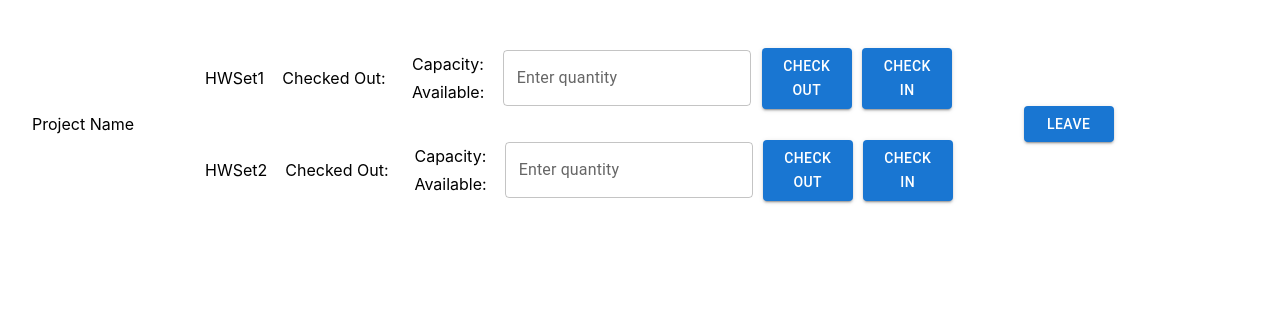
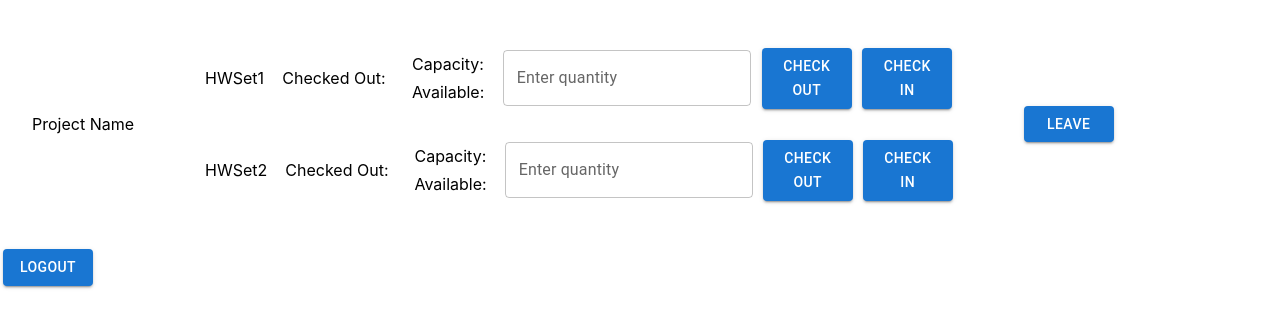
Before and after one commit to singrongchiu/17485_SnackAttack, a React (Create React App) app in the folder react-frontend/: page /Project in a window 1280 px wide. Shown: the top 328 px of the page. Built offline with nearby package versions, Linux system fonts and the light colour scheme; no server answers.

Commit message:
added logout button

```diff
--- a/react-frontend/src/components/Project.js
+++ b/react-frontend/src/components/Project.js
@@ -57,6 +57,10 @@
         navigate("/projectlogin")
     }
 
+    const handleLogOut = () => {
+        navigate("/login")
+    }
+
     // NOTE: FOR NOW, project id is newproject123, project page will pass in project id later
 
     return(
@@ -73,6 +77,9 @@
                     <Button variant="contained" onClick={handleChange}>Leave</Button>
                 </td>
             </tr>
+            <td>
+                <Button variant="contained" color="primary" onClick={handleLogOut}> Logout </Button>
+            </td>
         </table>
     )
 
```
